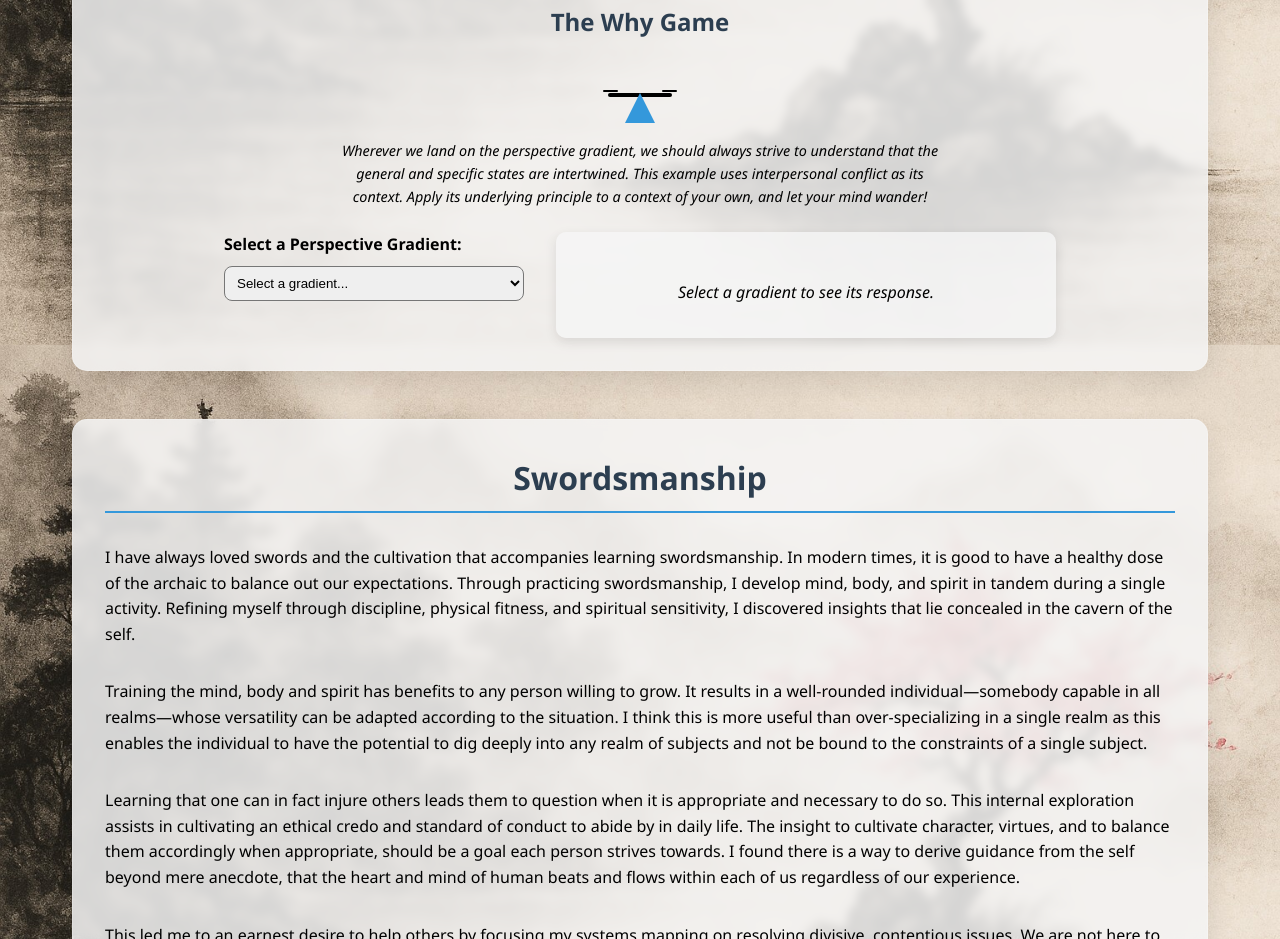
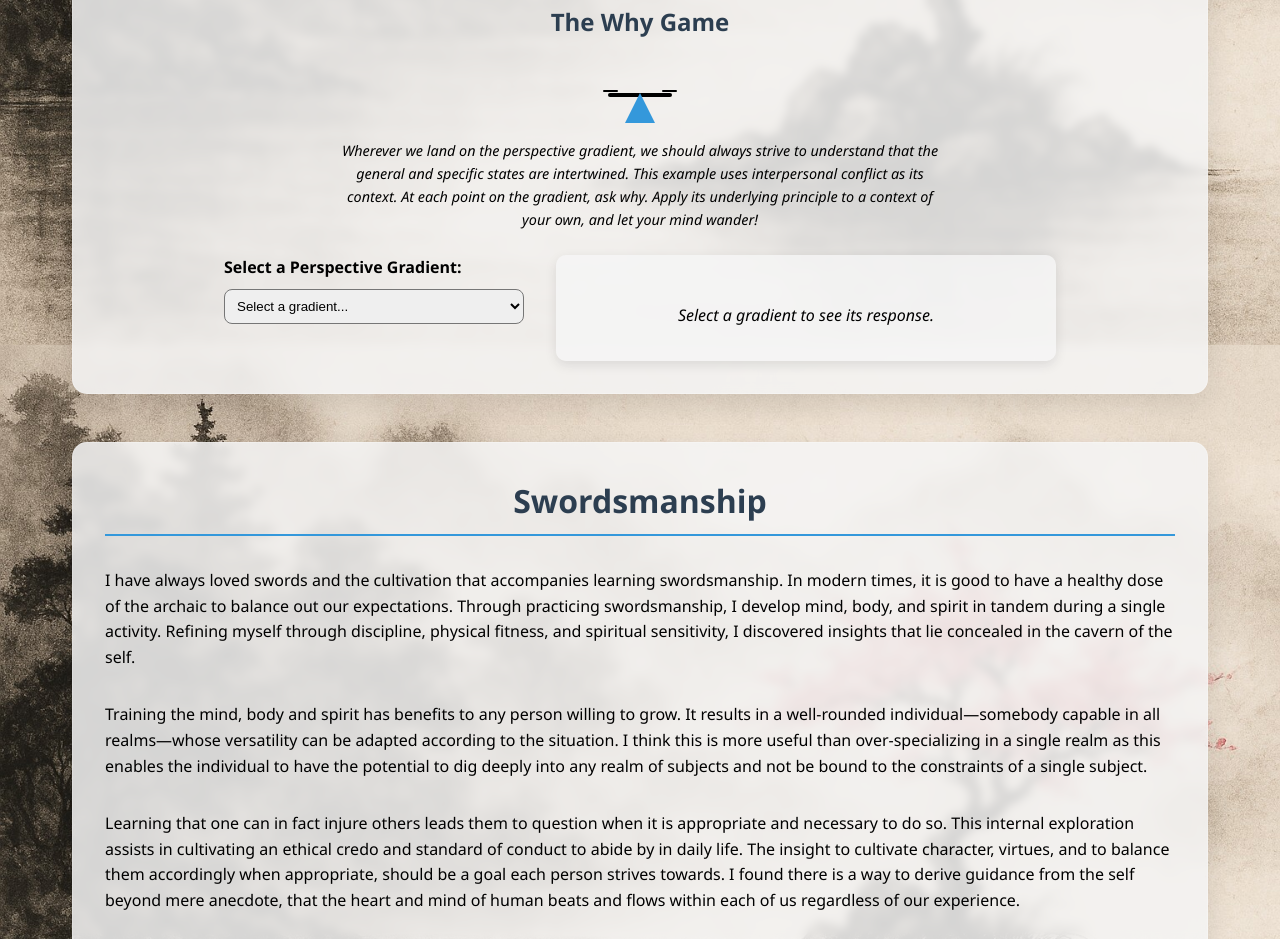
Before and after one commit to genjii0101/yinyang01, a plain HTML site: page hobbies.html in a window 1280 px wide. Shown: the part 2215-3154 px from the top of the page. Drawn offline with Linux system fonts and the light colour scheme.

```diff
--- a/hobbies.html
+++ b/hobbies.html
@@ -220,7 +220,7 @@
               </div>
 
               <p style="text-align: center; font-style: italic; max-width: 600px; margin: 0.5rem auto 1.5rem; font-size: 0.9rem; color: var(--text-color);">
-                Wherever we land on the perspective gradient, we should always strive to understand that the general and specific states are intertwined. This example uses interpersonal conflict as its context. Apply its underlying principle to a context of your own, and let your mind wander!
+                Wherever we land on the perspective gradient, we should always strive to understand that the general and specific states are intertwined. This example uses interpersonal conflict as its context. At each point on the gradient, ask why. Apply its underlying principle to a context of your own, and let your mind wander!
               </p>
               <div style="display: flex; gap: 2rem; flex-wrap: wrap; justify-content: center; align-items: flex-start;">
                 <!-- Dropdown Menu -->
```
